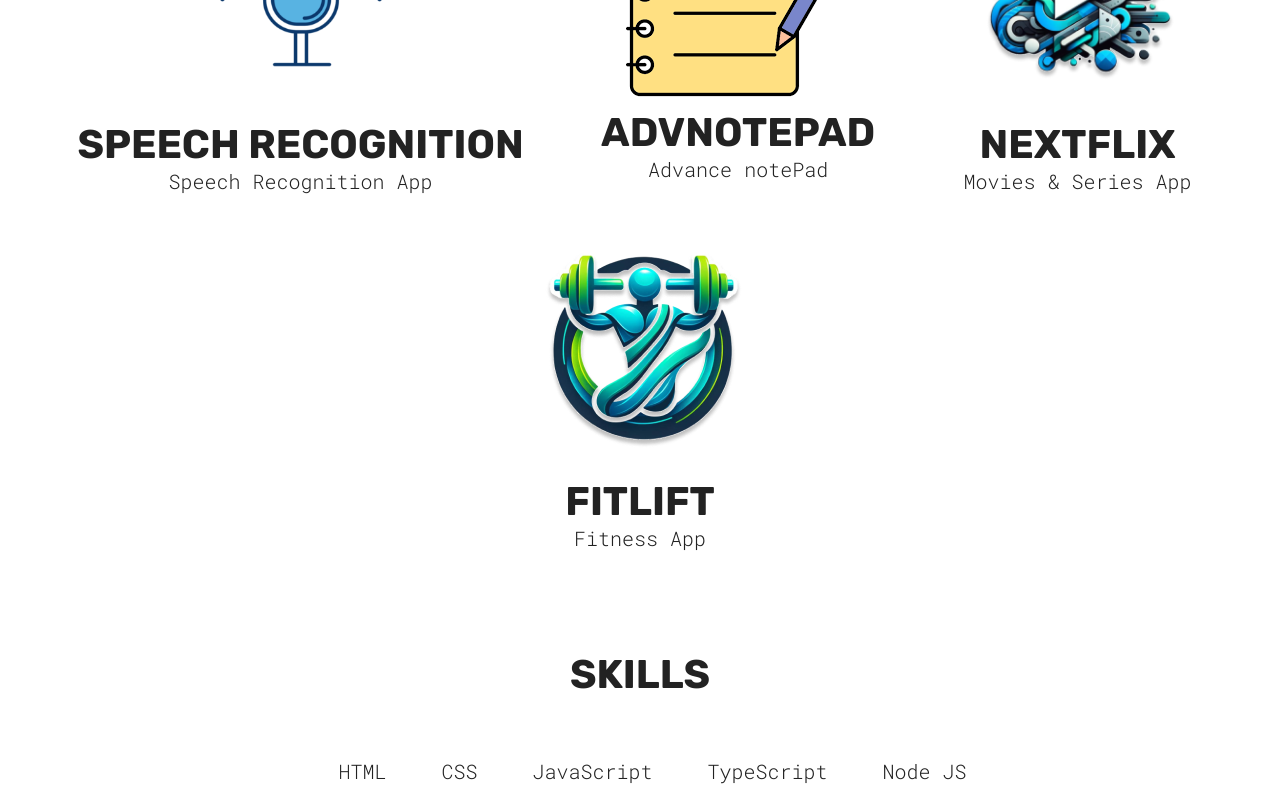
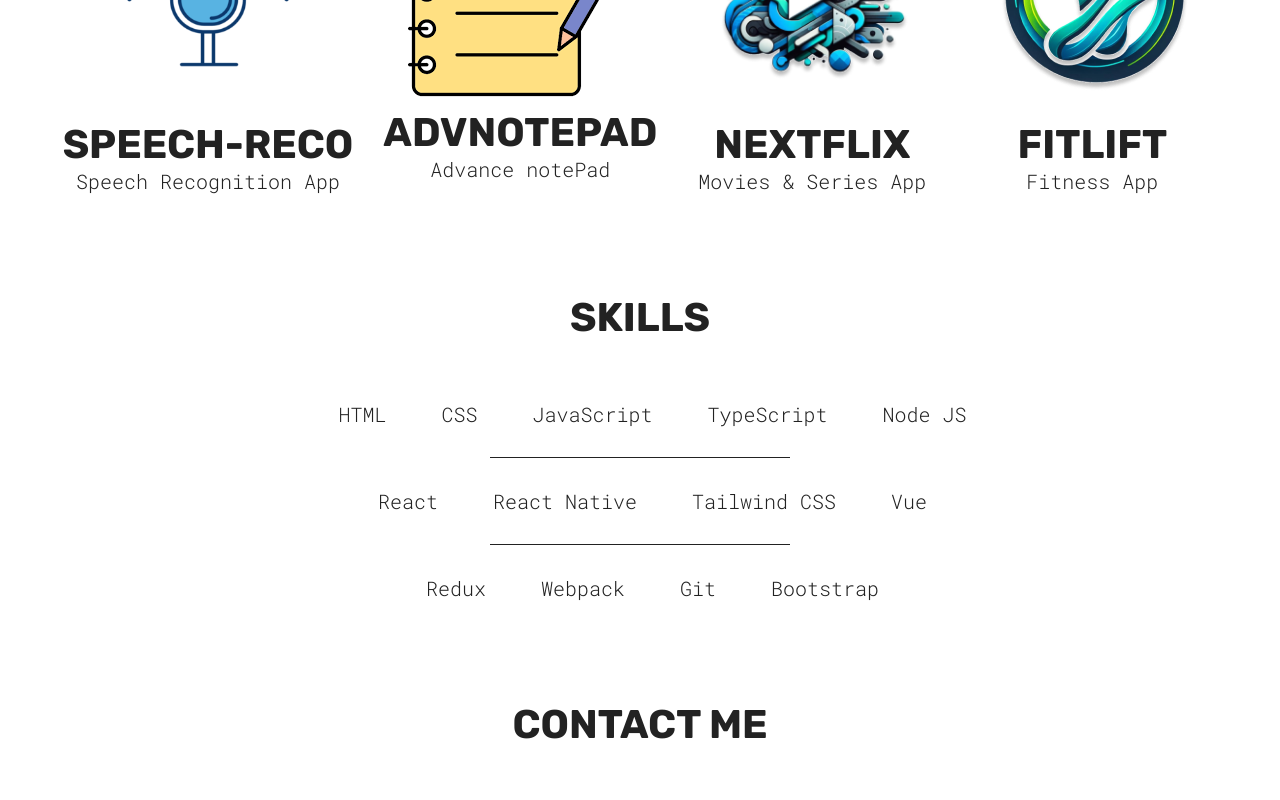
Before and after one commit to chinmay7111/chinmayIngle, a React (Vite) app: page / in a window 1280 px wide. Shown: the part 1140-1940 px from the top of the page. Built offline with nearby package versions, Linux system fonts and the light colour scheme.

Commit message:
did some changes

```diff
--- a/src/sections/Projects/Projects.jsx
+++ b/src/sections/Projects/Projects.jsx
@@ -15,7 +15,7 @@ function Projects() {
          <ProjectCard
         src={speechrecogniition}
         link="https://speechrecogniition.netlify.app/"
-        h3="Speech Recognition"
+        h3="Speech-Reco"
         p='Speech Recognition App'
         />
 
--- a/vite.config.js
+++ b/vite.config.js
@@ -5,5 +5,4 @@ import react from '@vitejs/plugin-react'
 // https://vite.dev/config/
 export default defineConfig({
   plugins: [react()],
-  base:"/chinmayIngle"
 })
```
